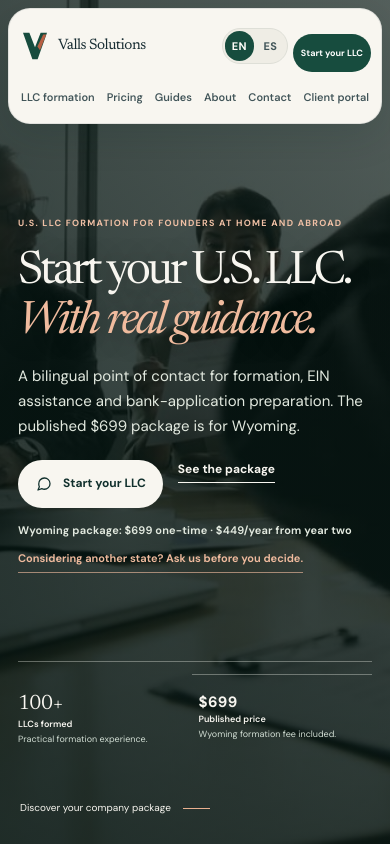
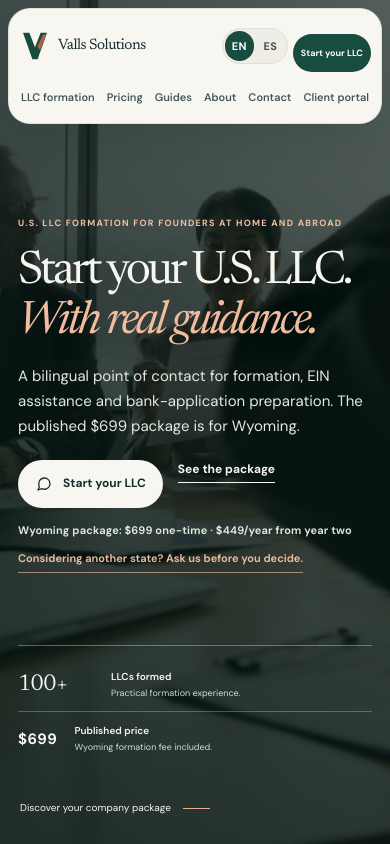
Before and after one commit to ovallsn/vallssolutions, a Next.js app: page / in a window 390 px wide. Shown: the top 844 px of the page. Built offline with nearby package versions, Linux system fonts and the light colour scheme; no server answers.

Commit message:
Improve mobile homepage proof metrics

```diff
--- a/src/app/conversion-polish.css
+++ b/src/app/conversion-polish.css
@@ -364,21 +364,33 @@
     bottom: 78px;
     width: min(100% - 40px, 620px);
     padding-top: 12px;
-    grid-template-columns: none;
+    display: flex;
+    flex-direction: column;
   }
 
   .founder-home .founder-proof-band > div {
     min-width: 0;
-    flex-direction: column;
-    align-items: flex-start;
-    gap: 3px;
-    padding-inline: 10px;
+    flex: 0 0 auto;
+    flex-direction: row;
+    align-items: center;
+    justify-content: flex-start;
+    gap: 17px;
+    padding: 12px 0;
   }
 
-  .founder-home .founder-proof-band > div:first-child { padding-left: 0; }
-  .founder-home .founder-proof-band strong { font-size: 23px; }
-  .founder-home .founder-proof-band span { font-size: 10px; line-height: 1.35; }
-  .founder-home .founder-proof-band small { margin-top: 3px; font-size: 9px; line-height: 1.35; }
+  .founder-home .founder-proof-band > div + div {
+    border-top: 1px solid rgba(234, 239, 229, .28);
+    border-left: 0;
+  }
+
+  .founder-home .founder-proof-band strong {
+    flex: 0 0 82px;
+    min-width: 0;
+    font-size: 26px;
+  }
+
+  .founder-home .founder-proof-band span { flex: 1 1 auto; font-size: 11px; line-height: 1.4; }
+  .founder-home .founder-proof-band small { margin-top: 3px; font-size: 10px; line-height: 1.4; }
   .founder-home .hero-scroll-cue { bottom: 14px; left: 20px; font-size: 10px; }
   .founder-home .premium-offer-band { padding-block: 62px 70px; }
 
@@ -404,10 +416,10 @@
   .founder-home .premium-hero .contact-actions { flex: 0 0 auto; }
   .founder-home .premium-hero .button { min-height: 48px; padding-inline: 16px; font-size: 12px; }
   .founder-home .founder-proof-band { width: calc(100% - 36px); bottom: 78px; }
-  .founder-home .founder-proof-band > div { padding-inline: 7px; }
+  .founder-home .founder-proof-band > div { padding-inline: 0; }
   .founder-home .founder-proof-band > div:first-child { padding-left: 0; }
-  .founder-home .founder-proof-band strong { font-size: 21px; }
-  .founder-home .founder-proof-band span { font-size: 9px; }
+  .founder-home .founder-proof-band strong { flex-basis: 76px; font-size: 23px; }
+  .founder-home .founder-proof-band span { font-size: 10px; }
   .founder-home .founder-proof-band small { font-size: 9px; line-height: 1.4; }
 }
 
```
